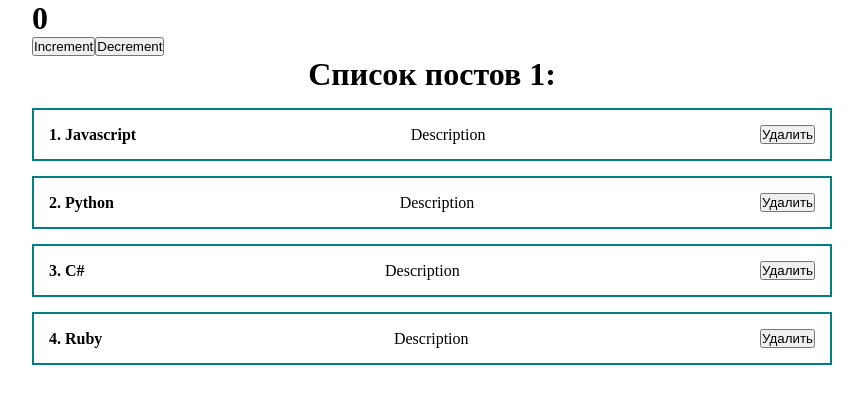
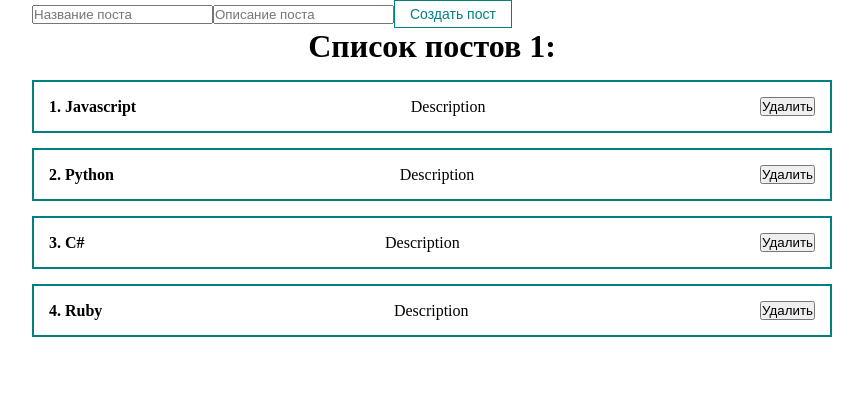
Before and after one commit to Araym51/react_basics, a React (Create React App) app: page / in a window 1280 px wide. Shown: the top 404 px of the page, without its empty margins (208-1071 px from the left). Built offline with nearby package versions, Linux system fonts and the light colour scheme.

Commit message:
форма создания поста 41:50 создание ui библиотеки 42:30

```diff
--- a/src/App.js
+++ b/src/App.js
@@ -2,6 +2,7 @@
 import Counter from "./components/Counter";
 import './styles/App.css'
 import PostList from "./components/PostList";
+import MyButton from "./components/UI/button/MyButton";
 
 function App() {
     const [posts, setPosts] = useState([
@@ -14,7 +15,12 @@
 
     return (
         <div className="App">
-            <Counter/>
+            {/*<Counter/>*/}
+            <form>
+                <input type="text" placeholder="Название поста"/>
+                <input type="text" placeholder="Описание поста"/>
+                <MyButton disabled>Создать пост</MyButton>
+            </form>
             <PostList posts={posts} title="Список постов 1"/>
         </div>
     );
--- /dev/null
+++ b/src/components/UI/button/MyButton.jsx
@@ -0,0 +1,12 @@
+import React from 'react';
+import classes from './MyButton.module.css'
+
+const MyButton = ({children, ...props}) => {
+    return (
+        <button {...props} className={classes.myBtn}>
+            {children}
+        </button>
+    );
+};
+
+export default MyButton;
--- /dev/null
+++ b/src/components/UI/button/MyButton.module.css
@@ -0,0 +1,8 @@
+.myBtn {
+    padding: 5px 15px;
+    color: teal;
+    font-size: 14px;
+    background: transparent;
+    border: 1px solid teal;
+    cursor: pointer;
+}
```
